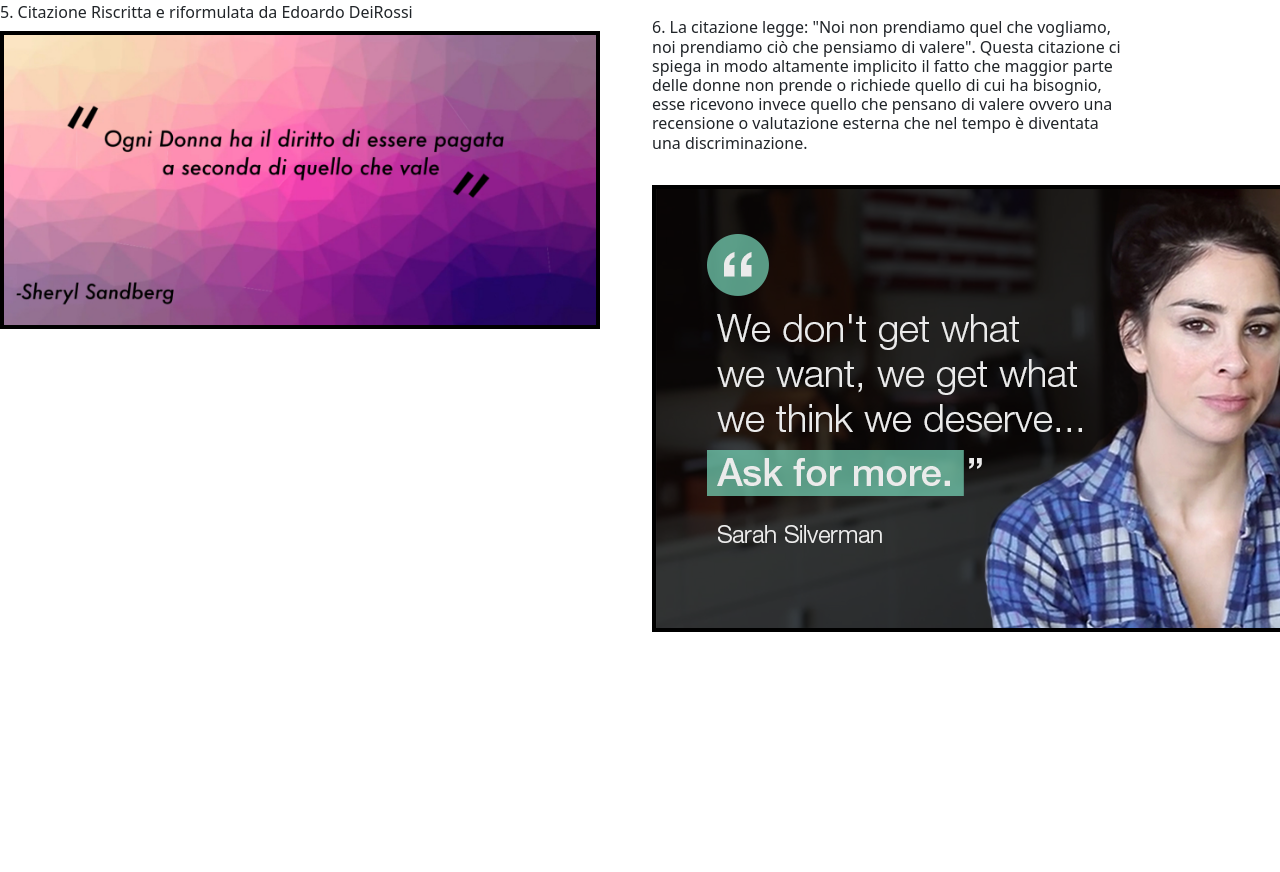
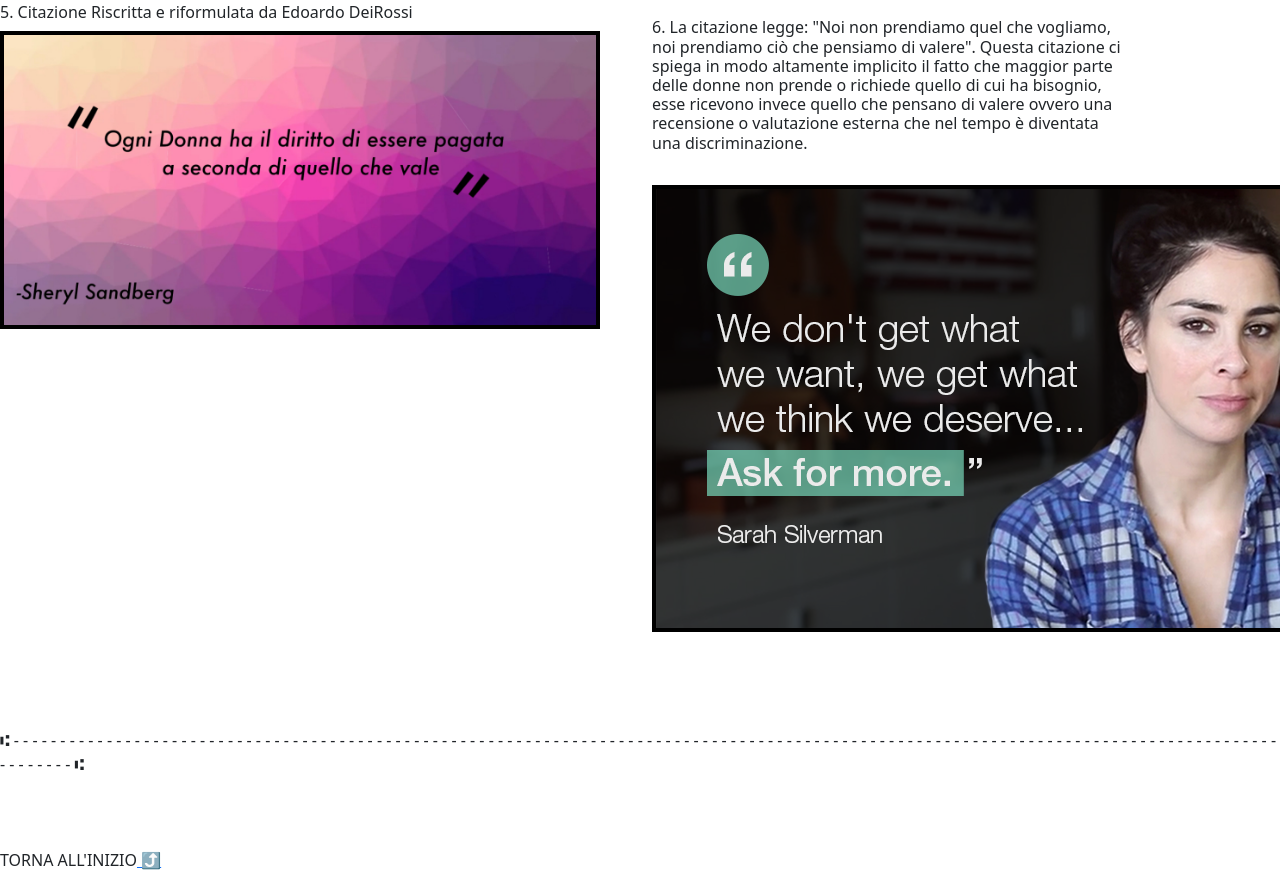
Before and after one commit to EdoardoCoding1/code1, a plain HTML site: page mycodem1/img.html in a window 1280 px wide. Shown: the part 2154-3026 px from the top of the page. Before the commit the page ends 2882 px from the top, so only its background shows below. Drawn offline with nearby package versions, Linux system fonts and the light colour scheme.

Commit message:
URGENT 2

```diff
--- a/mycodem1/img.html
+++ b/mycodem1/img.html
@@ -69,6 +69,12 @@
   <div class="col-6"><h6 class="speech6">6. La citazione legge: "Noi non prendiamo quel che vogliamo, noi prendiamo ciò che pensiamo di valere". Questa citazione ci spiega in modo altamente implicito il fatto che maggior parte delle donne non prende o richiede quello di cui ha bisognio, esse ricevono invece quello che pensano di valere ovvero una recensione o valutazione esterna che nel tempo è diventata una discriminazione. </h6><br><img class="citazione1" src="citazione1.png" alt=""></div>
 </div>
 <br><br><br><br>
+
+    <div class="line1"> ⑆ - ⁃ ⁃ ⁃ ⁃ ⁃ ⁃ ⁃ ⁃ ⁃ ⁃ ⁃ ⁃ ⁃ ⁃ ⁃ ⁃ ⁃ ⁃ ⁃ ⁃ ⁃ ⁃ ⁃ ⁃ ⁃ ⁃ ⁃ ⁃ ⁃ ⁃ ⁃ ⁃ ⁃ ⁃ ⁃ ⁃ ⁃ ⁃ ⁃ ⁃ ⁃ ⁃ ⁃ ⁃ ⁃ ⁃ ⁃ ⁃ ⁃ ⁃ ⁃ ⁃ ⁃ ⁃ ⁃ ⁃ ⁃ ⁃ ⁃ ⁃ ⁃ ⁃ ⁃ ⁃ ⁃ ⁃ ⁃ ⁃ ⁃ ⁃ ⁃ ⁃ ⁃ ⁃ ⁃ ⁃ ⁃ ⁃ ⁃ ⁃ ⁃ ⁃ ⁃ ⁃ ⁃ ⁃ ⁃ ⁃ ⁃ ⁃ ⁃ ⁃ ⁃ ⁃ ⁃ ⁃ ⁃ ⁃ ⁃ ⁃ ⁃ ⁃ ⁃ ⁃ ⁃ ⁃ ⁃ ⁃ ⁃ ⁃ ⁃ ⁃ ⁃ ⁃ ⁃ ⁃ ⁃ ⁃ ⁃ ⁃ ⁃ ⁃ ⁃ ⁃ ⁃ ⁃ ⁃ ⁃ ⁃ ⁃ ⁃ ⁃ ⁃ ⁃ ⁃ ⁃ ⁃ ⁃ ⁃ ⁃ ⁃ ⁃ - ⑆ </div>
+
+<br><br><br>
+
+  <div class="col-6"><txt1>TORNA ALL'INIZIO</txt1><a class="goup" href="#top"> ⤴</a></div>
 </body>
 </html>
 
```
